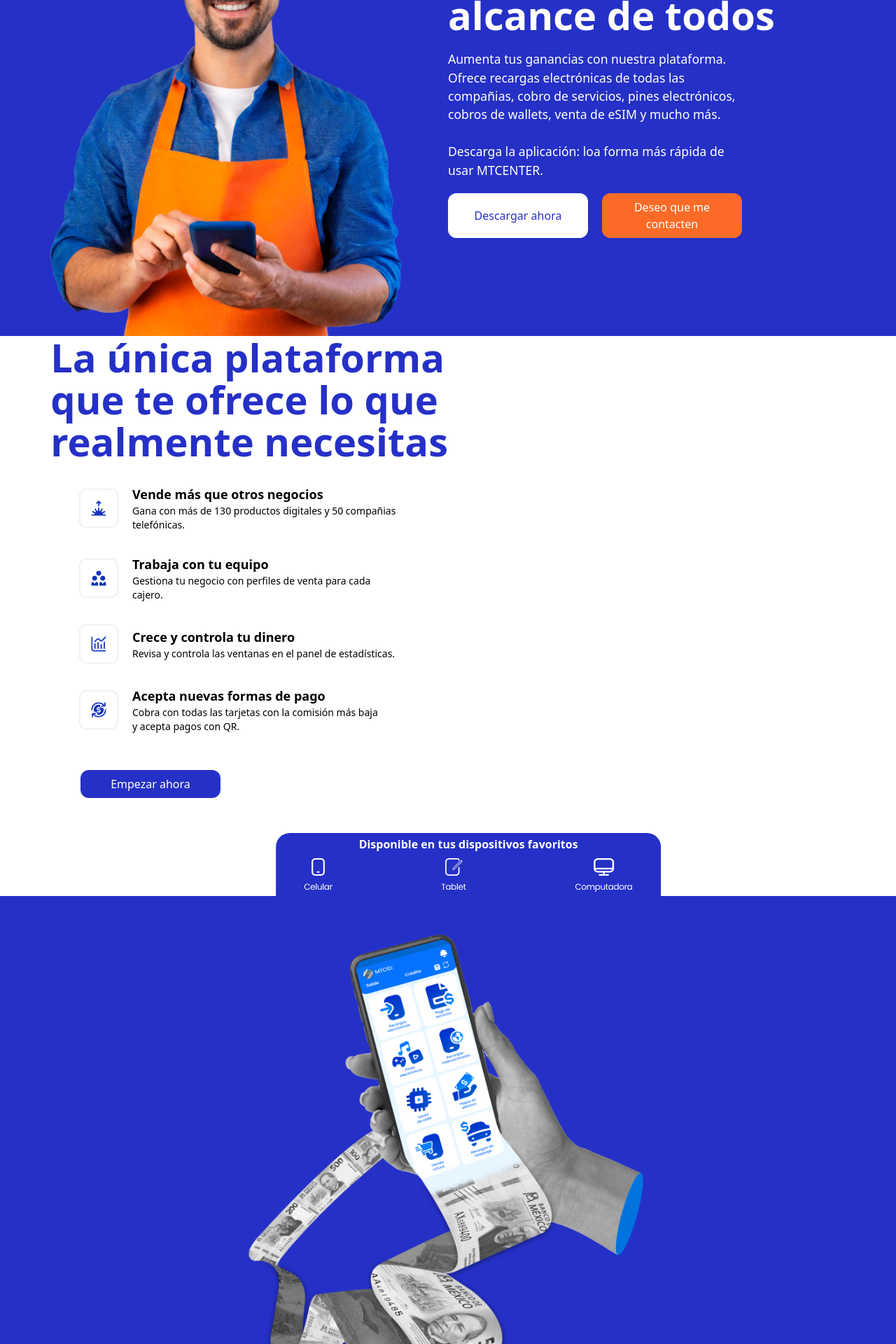
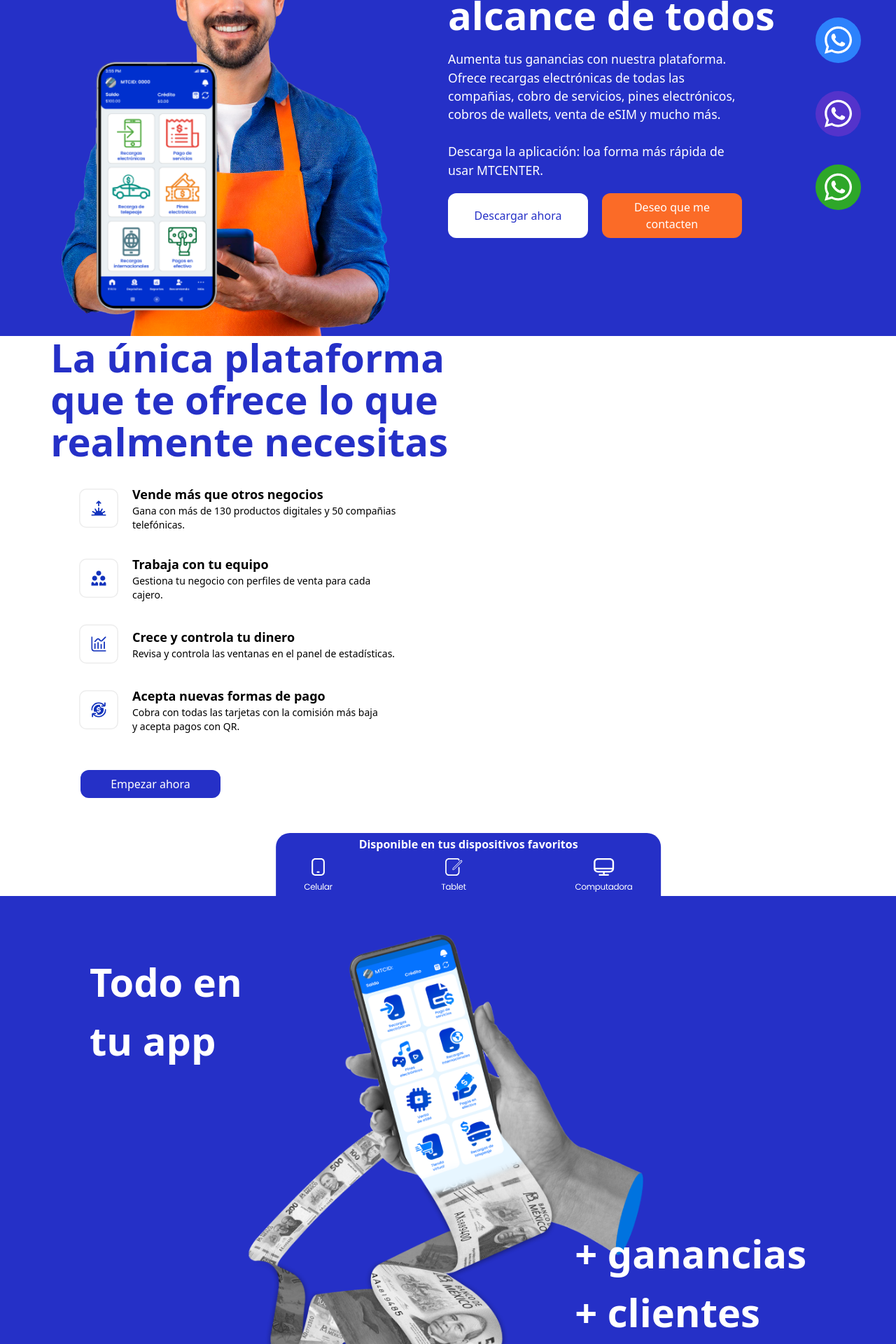
Before and after one commit to TheAllR117/mtc-project, a Vue app: page / in a window 1280 px wide. Shown: the part 320-2240 px from the top of the page at 70% size. Built offline with nearby package versions, Linux system fonts and the light colour scheme.

Commit message:
new section 3

```diff
--- a/src/views/HomeView.vue
+++ b/src/views/HomeView.vue
@@ -1,9 +1,12 @@
 <template>
   <div class="w-full h-full">
+    <!-- Section 1 -->
     <div class="w-full h-screen bg-[#2530c7]">
       <div class="flex flex-row h-full">
-        <div class="basis-2/4 justify-center items-end flex">
-          <img src="/assets/img/mtc-cliente-recarga.png" alt="" class="w-[520px]">
+        <div class="basis-2/4 justify-center items-end flex relative">
+          <img src="/assets/img/mtc-cliente-recarga.png" alt="" class="w-auto h-auto">
+          <img src="/assets/img/celular-mtc-1.png" alt=""
+            class="w-[200px] absolute bottom-7 left-[35%] translate-x-[-50%]">
         </div>
         <div class="basis-2/4 justify-end items-start flex flex-col pb-[140px]">
           <h2 class="text-white text-[3.5rem] font-bold leading-[60px] mb-5">Recargas <br> electrónicas al <br> alcance
@@ -22,6 +25,7 @@
         </div>
       </div>
     </div>
+    <!-- Section 2 -->
     <div class="w-full h-screen bg-white">
       <div class="flex flex-row h-full relative">
         <div class="basis-2/4 justify-end items-end flex flex-col pb-[140px]">
@@ -198,12 +202,53 @@
         </div>
       </div>
     </div>
+    <!-- Section 3 -->
     <div class="w-full h-screen bg-[#2530c7]">
-      <div class="flex flex-row h-full">
-        <div class=" basis-full  justify-center items-center flex">
-          <img src="/assets/img/celular-mtc-2.png" alt="" class="w-[600px]">
+      <div class="flex flex-row w-full h-full">
+        <div class=" basis-full justify-center items-center flex relative w-full">
+          <div class="absolute top-[10%] left-[10%] flex flex-col">
+            <p class="text-white font-bold text-[3.5rem]">Todo en <br> tu app</p>
+          </div>
+          <img src="/assets/img/celular-mtc-2.png" alt=""
+            class="w-[600px] absolute top-[50%] left-[50%] translate-x-[-50%] translate-y-[-50%]">
+          <div class="absolute bottom-[10%] right-[10%] flex flex-col">
+            <p class="text-white font-bold text-[3.5rem]"> + ganancias</p>
+            <p class="text-white font-bold text-[3.5rem]"> + clientes</p>
+            <p class="text-white font-bold text-[3.5rem]"> + ventas</p>
+          </div>
         </div>
       </div>
     </div>
+    <!-- Social link -->
+    <div class="fixed bottom-[180px] right-[50px] flex flex-col gap-10">
+      <div
+        class="w-[65px] h-[65px] bg-[#2d82fc] rounded-full cursor-pointer flex items-center justify-center text-white">
+        <svg class="svg-inline--fa fa-whatsapp fa-w-14 w-[60%]" aria-hidden="true" focusable="false" data-prefix="fab"
+          data-icon="whatsapp" role="img" xmlns="http://www.w3.org/2000/svg" viewBox="0 0 448 512">
+          <path class="" fill="currentColor"
+            d="M380.9 97.1C339 55.1 283.2 32 223.9 32c-122.4 0-222 99.6-222 222 0 39.1 10.2 77.3 29.6 111L0 480l117.7-30.9c32.4 17.7 68.9 27 106.1 27h.1c122.3 0 224.1-99.6 224.1-222 0-59.3-25.2-115-67.1-157zm-157 341.6c-33.2 0-65.7-8.9-94-25.7l-6.7-4-69.8 18.3L72 359.2l-4.4-7c-18.5-29.4-28.2-63.3-28.2-98.2 0-101.7 82.8-184.5 184.6-184.5 49.3 0 95.6 19.2 130.4 54.1 34.8 34.9 56.2 81.2 56.1 130.5 0 101.8-84.9 184.6-186.6 184.6zm101.2-138.2c-5.5-2.8-32.8-16.2-37.9-18-5.1-1.9-8.8-2.8-12.5 2.8-3.7 5.6-14.3 18-17.6 21.8-3.2 3.7-6.5 4.2-12 1.4-32.6-16.3-54-29.1-75.5-66-5.7-9.8 5.7-9.1 16.3-30.3 1.8-3.7.9-6.9-.5-9.7-1.4-2.8-12.5-30.1-17.1-41.2-4.5-10.8-9.1-9.3-12.5-9.5-3.2-.2-6.9-.2-10.6-.2-3.7 0-9.7 1.4-14.8 6.9-5.1 5.6-19.4 19-19.4 46.3 0 27.3 19.9 53.7 22.6 57.4 2.8 3.7 39.1 59.7 94.8 83.8 35.2 15.2 49 16.5 66.6 13.9 10.7-1.6 32.8-13.4 37.4-26.4 4.6-13 4.6-24.1 3.2-26.4-1.3-2.5-5-3.9-10.5-6.6z">
+          </path>
+        </svg>
+      </div>
+      <div
+        class="w-[65px] h-[65px] bg-[#5433cb] rounded-full cursor-pointer flex items-center justify-center text-white">
+        <svg class="svg-inline--fa fa-whatsapp fa-w-14 w-[60%]" aria-hidden="true" focusable="false" data-prefix="fab"
+          data-icon="whatsapp" role="img" xmlns="http://www.w3.org/2000/svg" viewBox="0 0 448 512">
+          <path class="" fill="currentColor"
+            d="M380.9 97.1C339 55.1 283.2 32 223.9 32c-122.4 0-222 99.6-222 222 0 39.1 10.2 77.3 29.6 111L0 480l117.7-30.9c32.4 17.7 68.9 27 106.1 27h.1c122.3 0 224.1-99.6 224.1-222 0-59.3-25.2-115-67.1-157zm-157 341.6c-33.2 0-65.7-8.9-94-25.7l-6.7-4-69.8 18.3L72 359.2l-4.4-7c-18.5-29.4-28.2-63.3-28.2-98.2 0-101.7 82.8-184.5 184.6-184.5 49.3 0 95.6 19.2 130.4 54.1 34.8 34.9 56.2 81.2 56.1 130.5 0 101.8-84.9 184.6-186.6 184.6zm101.2-138.2c-5.5-2.8-32.8-16.2-37.9-18-5.1-1.9-8.8-2.8-12.5 2.8-3.7 5.6-14.3 18-17.6 21.8-3.2 3.7-6.5 4.2-12 1.4-32.6-16.3-54-29.1-75.5-66-5.7-9.8 5.7-9.1 16.3-30.3 1.8-3.7.9-6.9-.5-9.7-1.4-2.8-12.5-30.1-17.1-41.2-4.5-10.8-9.1-9.3-12.5-9.5-3.2-.2-6.9-.2-10.6-.2-3.7 0-9.7 1.4-14.8 6.9-5.1 5.6-19.4 19-19.4 46.3 0 27.3 19.9 53.7 22.6 57.4 2.8 3.7 39.1 59.7 94.8 83.8 35.2 15.2 49 16.5 66.6 13.9 10.7-1.6 32.8-13.4 37.4-26.4 4.6-13 4.6-24.1 3.2-26.4-1.3-2.5-5-3.9-10.5-6.6z">
+          </path>
+        </svg>
+      </div>
+      <div
+        class="w-[65px] h-[65px] bg-[#2ea729] rounded-full cursor-pointer flex items-center justify-center text-white">
+        <svg class="svg-inline--fa fa-whatsapp fa-w-14 w-[60%]" aria-hidden="true" focusable="false" data-prefix="fab"
+          data-icon="whatsapp" role="img" xmlns="http://www.w3.org/2000/svg" viewBox="0 0 448 512">
+          <path class="" fill="currentColor"
+            d="M380.9 97.1C339 55.1 283.2 32 223.9 32c-122.4 0-222 99.6-222 222 0 39.1 10.2 77.3 29.6 111L0 480l117.7-30.9c32.4 17.7 68.9 27 106.1 27h.1c122.3 0 224.1-99.6 224.1-222 0-59.3-25.2-115-67.1-157zm-157 341.6c-33.2 0-65.7-8.9-94-25.7l-6.7-4-69.8 18.3L72 359.2l-4.4-7c-18.5-29.4-28.2-63.3-28.2-98.2 0-101.7 82.8-184.5 184.6-184.5 49.3 0 95.6 19.2 130.4 54.1 34.8 34.9 56.2 81.2 56.1 130.5 0 101.8-84.9 184.6-186.6 184.6zm101.2-138.2c-5.5-2.8-32.8-16.2-37.9-18-5.1-1.9-8.8-2.8-12.5 2.8-3.7 5.6-14.3 18-17.6 21.8-3.2 3.7-6.5 4.2-12 1.4-32.6-16.3-54-29.1-75.5-66-5.7-9.8 5.7-9.1 16.3-30.3 1.8-3.7.9-6.9-.5-9.7-1.4-2.8-12.5-30.1-17.1-41.2-4.5-10.8-9.1-9.3-12.5-9.5-3.2-.2-6.9-.2-10.6-.2-3.7 0-9.7 1.4-14.8 6.9-5.1 5.6-19.4 19-19.4 46.3 0 27.3 19.9 53.7 22.6 57.4 2.8 3.7 39.1 59.7 94.8 83.8 35.2 15.2 49 16.5 66.6 13.9 10.7-1.6 32.8-13.4 37.4-26.4 4.6-13 4.6-24.1 3.2-26.4-1.3-2.5-5-3.9-10.5-6.6z">
+          </path>
+        </svg>
+      </div>
+    </div>
+
   </div>
 </template>
```
